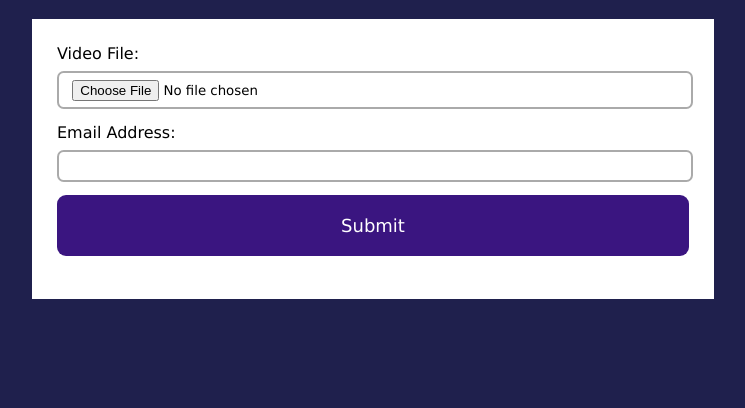
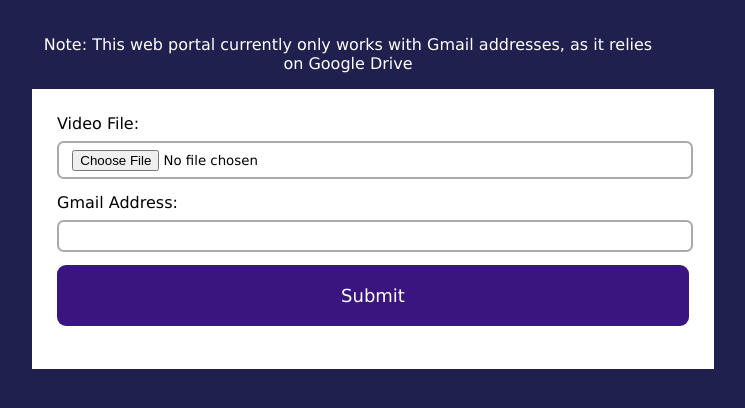
Before and after one commit to Bravewave/CATERupload, a website: page public/index.html in a window 1280 px wide. Shown: the part 70-478 px from the top of the page, without its empty margins (292-1037 px from the left). Drawn offline with Linux system fonts and the light colour scheme.

Commit message:
Final version

```diff
--- a/package.json
+++ b/package.json
@@ -4,7 +4,7 @@
   "description": "An upload portal for CATER users to submit videos",
   "main": "app.js",
   "scripts": {
-    "test": "node app.js"
+    "start": "node --env-file=util/.env app.js"
   },
   "author": "Kiran Da Costa",
   "license": "ISC",
--- a/public/css/style.css
+++ b/public/css/style.css
@@ -58,3 +58,8 @@ input {
     padding: 20px;
     text-align: center;
 }
+
+p {
+    color: white;
+    text-align: center;
+}
--- a/public/index.html
+++ b/public/index.html
@@ -9,10 +9,11 @@
   <body>
     <div class="container">
       <h1>CATER Video Upload</h1>
+      <p id="note">Note: This web portal currently only works with Gmail addresses, as it relies on Google Drive</p>
       <form id="file-upload" action="/upload" method="POST" enctype="multipart/form-data">
         <label for="videoFile">Video File:</label>
         <input type="file" name="videoFile" id="videoFile">
-        <label for="email">Email Address:</label>
+        <label for="email">Gmail Address:</label>
         <input type="text" name="email" id="email">
         <input class="btn-submit" type="submit">
       </form>
```
Also changed, not shown: app.js (+2 -5 lines).
